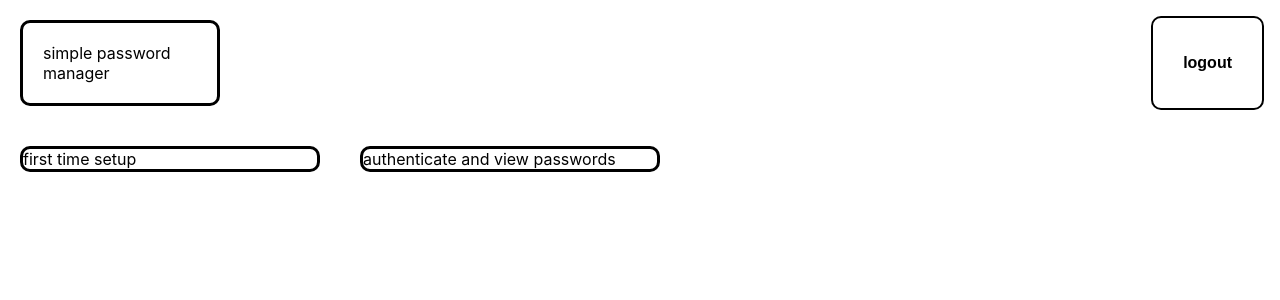
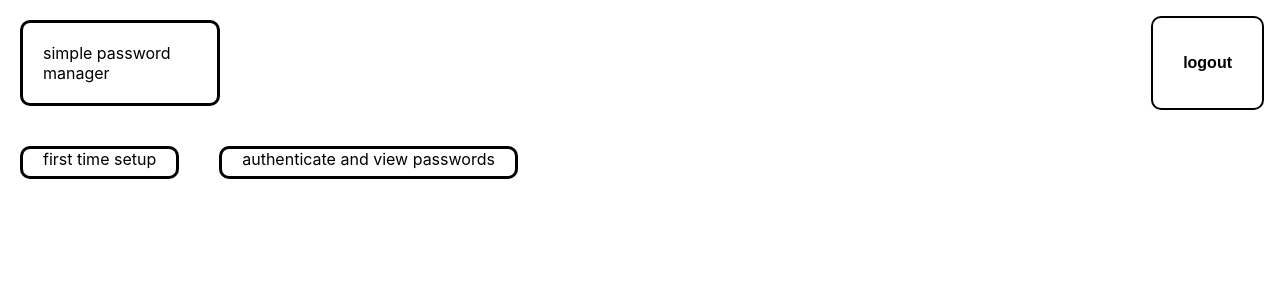
Before and after one commit to bradleygichuru/password-manager, a Next.js app: page / in a window 1280 px wide. Shown: the top 300 px of the page. Built offline with nearby package versions, Linux system fonts and the light colour scheme.

Commit message:
ui changes

```diff
--- a/styles/Home.module.css
+++ b/styles/Home.module.css
@@ -13,11 +13,13 @@
   margin: 20px;
   border-radius: 10px;
   border-style: solid;
-  width: 300px;
+  width: auto;
+  height: 33px;
 
-  /*
-  height: 300px;
-  flex: 600px;*/
+}
+.signup>a ,.signin>a {
+  margin: 20px;
+  text-align: center;
 }
 .head {
   margin: 20px;
```
